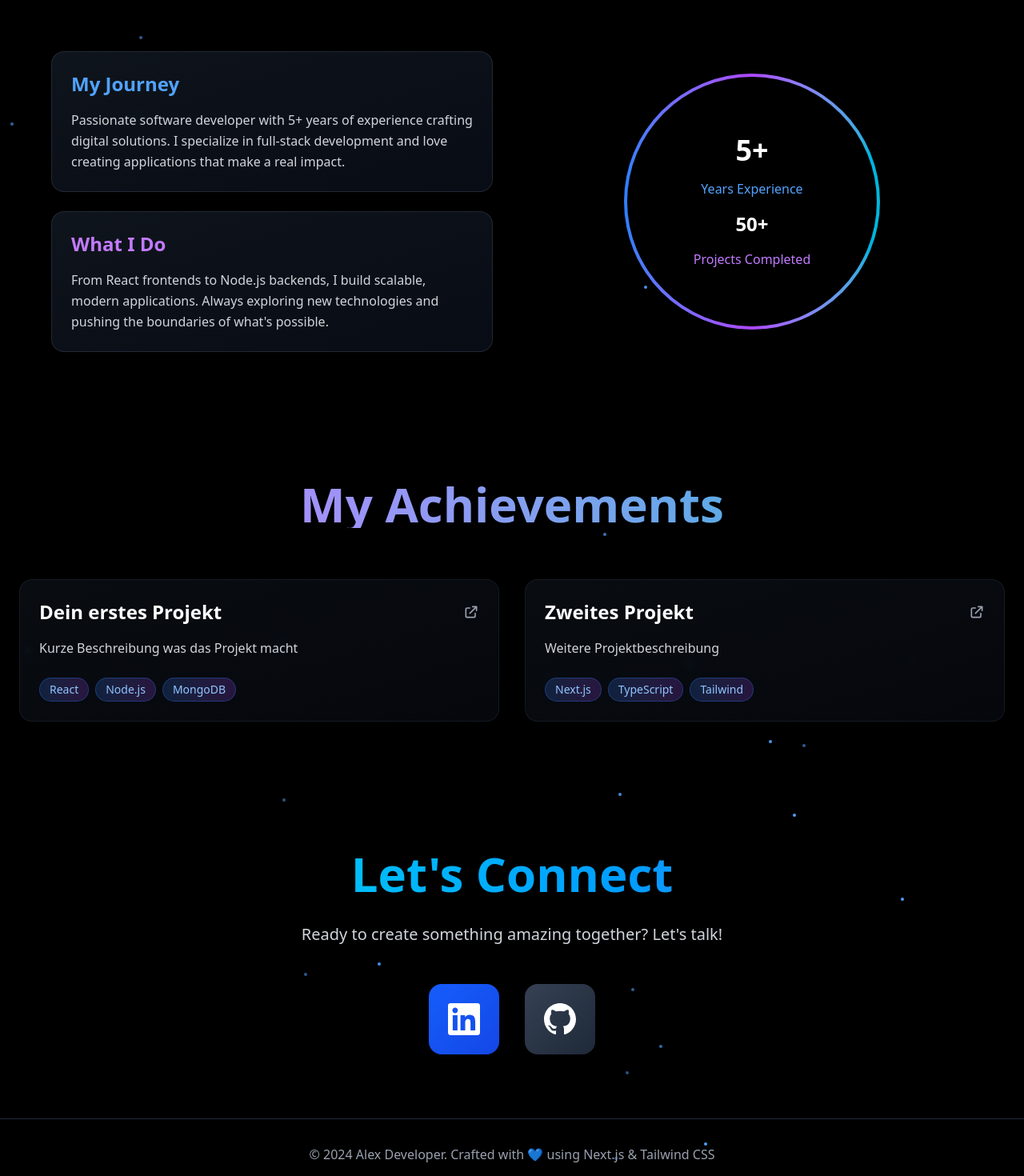
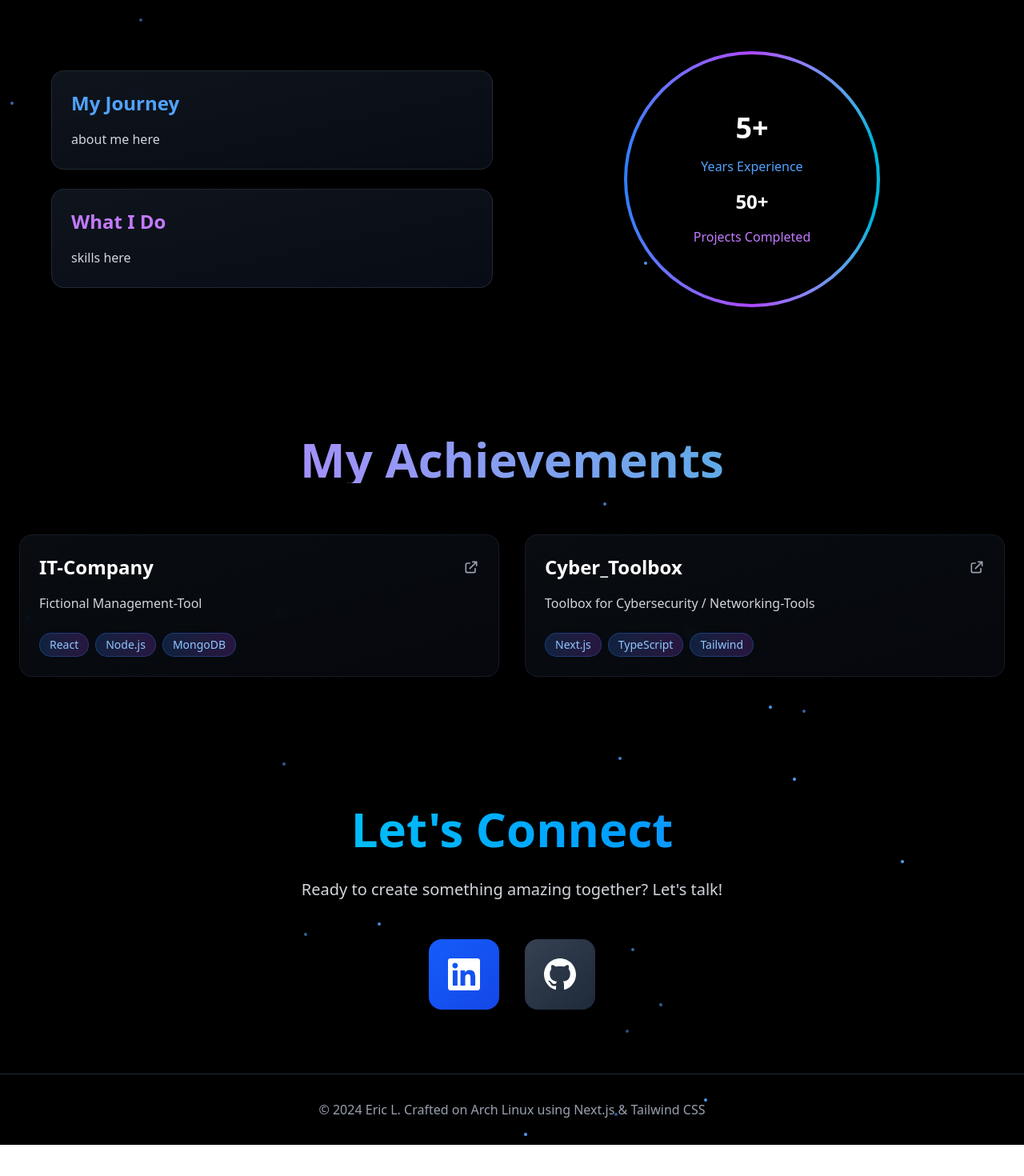
Before and after one commit to EricLuec/newPortfolio, a Next.js app: page / in a window 1280 px wide. Shown: the part 940-2410 px from the top of the page at 80% size. After the commit the page ends 2371 px from the top, so only its background shows below. Built offline with nearby package versions, Linux system fonts and the light colour scheme.

Commit message:
more changes and readme

```diff
--- a/src/app/globals.css
+++ b/src/app/globals.css
@@ -1,7 +1,5 @@
 @import 'tailwindcss';
 
-
-/* Custom Scrollbar */
 ::-webkit-scrollbar {
   width: 8px;
 }
--- a/src/components/Portfolio.jsx
+++ b/src/components/Portfolio.jsx
@@ -20,7 +20,7 @@ const Portfolio = () => {
           <div className="text-center space-y-8">
             <div className="text-6xl md:text-8xl font-bold bg-gradient-to-r from-blue-400 via-purple-500 to-cyan-400 bg-clip-text text-transparent">
               <TypeAnimation
-                sequence={['Hi, I am Alex', 2000, 'Hi, I am a Developer', 2000, 'Hi, I am Creative', 2000, 'Hi, I build the Future', 2000]}
+                sequence={['Hi, I am Eric', 2000, 'I am a Fullstack-Dev', 2000, 'Currently learning about cybersecurity', 2000]}
                 wrapper="span"
                 speed={50}
                 repeat={Infinity}
--- a/src/components/sections/AboutSection.jsx
+++ b/src/components/sections/AboutSection.jsx
@@ -3,8 +3,8 @@ import { AboutCard } from "../ui/AboutCard";
 import {StatsCircle}  from "../ui/StatsCircle";
 
 export const AboutSection = ({
-  journeyText = "Passionate software developer with 5+ years of experience crafting digital solutions. I specialize in full-stack development and love creating applications that make a real impact.",
-  skillsText = "From React frontends to Node.js backends, I build scalable, modern applications. Always exploring new technologies and pushing the boundaries of what's possible.",
+  journeyText = "about me here",
+  skillsText = "skills here",
   yearsExperience = 5,
   projectsCompleted = 50
 }) => (
--- a/src/components/sections/Footer.jsx
+++ b/src/components/sections/Footer.jsx
@@ -1,9 +1,9 @@
 'use client'
-export const Footer = ({ name = "Alex", year = 2024 }) => (
+export const Footer = ({ name = "Eric", year = 2024 }) => (
   <footer className="py-8 px-6 border-t border-gray-800">
     <div className="max-w-4xl mx-auto text-center">
       <p className="text-gray-400">
-        © {year} {name} Developer. Crafted with 💙 using Next.js & Tailwind CSS
+        © {year} {name} L. Crafted on Arch Linux using Next.js & Tailwind CSS
       </p>
     </div>
   </footer>
--- a/src/components/sections/HeroSection.jsx
+++ b/src/components/sections/HeroSection.jsx
@@ -4,7 +4,7 @@ import {Code2} from '../icons/Code2';
 import {Sparkles} from '../icons/Sparkles';
 import {Zap} from '../icons/Zap';
 
-export const HeroSection = ({ name = "Alex" }) => (
+export const HeroSection = ({ name = "Eric" }) => (
   <section className="min-h-screen flex items-center justify-center px-6">
     <div className="text-center space-y-8">
       <div className="space-y-4">
--- a/src/config/portfolio.js
+++ b/src/config/portfolio.js
@@ -1,7 +1,7 @@
 export const portfolioConfig = {
-  name: "Dein Name",
+  name: "Eric",
   title: "Software Developer",
-  subtitle: "Full Stack Engineer • Innovation Enthusiast",
+  subtitle: "Full Stack Engineer • Cybersecurity Expert",
   year: new Date().getFullYear(),
 
   yearsExperience: 5,
@@ -12,14 +12,12 @@ export const portfolioConfig = {
 
 
   journeyText: `
-    Schreibe hier über deine Entwickler-Reise.
-    Z.B.: Seit X Jahren entwickle ich...
+    blabla intro
   `,
   skillsText: `
-    Beschreibe deine Fähigkeiten und Technologien.
-    Z.B.: Spezialisiert auf React, Node.js, ...
+    skills here
   `,
-
+  /*
   typeAnimationSequence: [
     'Hi, I am [Dein Name]',
     2000,
@@ -30,4 +28,5 @@ export const portfolioConfig = {
     'Hi, I create Solutions',
     2000
   ]
+    */
 };
--- a/src/data/projects.js
+++ b/src/data/projects.js
@@ -1,8 +1,8 @@
 export const projects = [
   {
     id: 1,
-    title: "Dein erstes Projekt",
-    description: "Kurze Beschreibung was das Projekt macht",
+    title: "IT-Company",
+    description: "Fictional Management-Tool",
     tags: ["React", "Node.js", "MongoDB"],
     gradient: "from-purple-500 to-pink-500",
     link: "https://github.com/dein-username/projekt1",
@@ -11,8 +11,8 @@ export const projects = [
   },
   {
     id: 2,
-    title: "Zweites Projekt",
-    description: "Weitere Projektbeschreibung",
+title: "Cyber_Toolbox",
+    description: "Toolbox for Cybersecurity / Networking-Tools",
     tags: ["Next.js", "TypeScript", "Tailwind"],
     gradient: "from-blue-500 to-cyan-500",
     link: "https://github.com/dein-username/projekt2"
```
Also changed, not shown: 1 other file (tests, documents, lock files or other folders).
